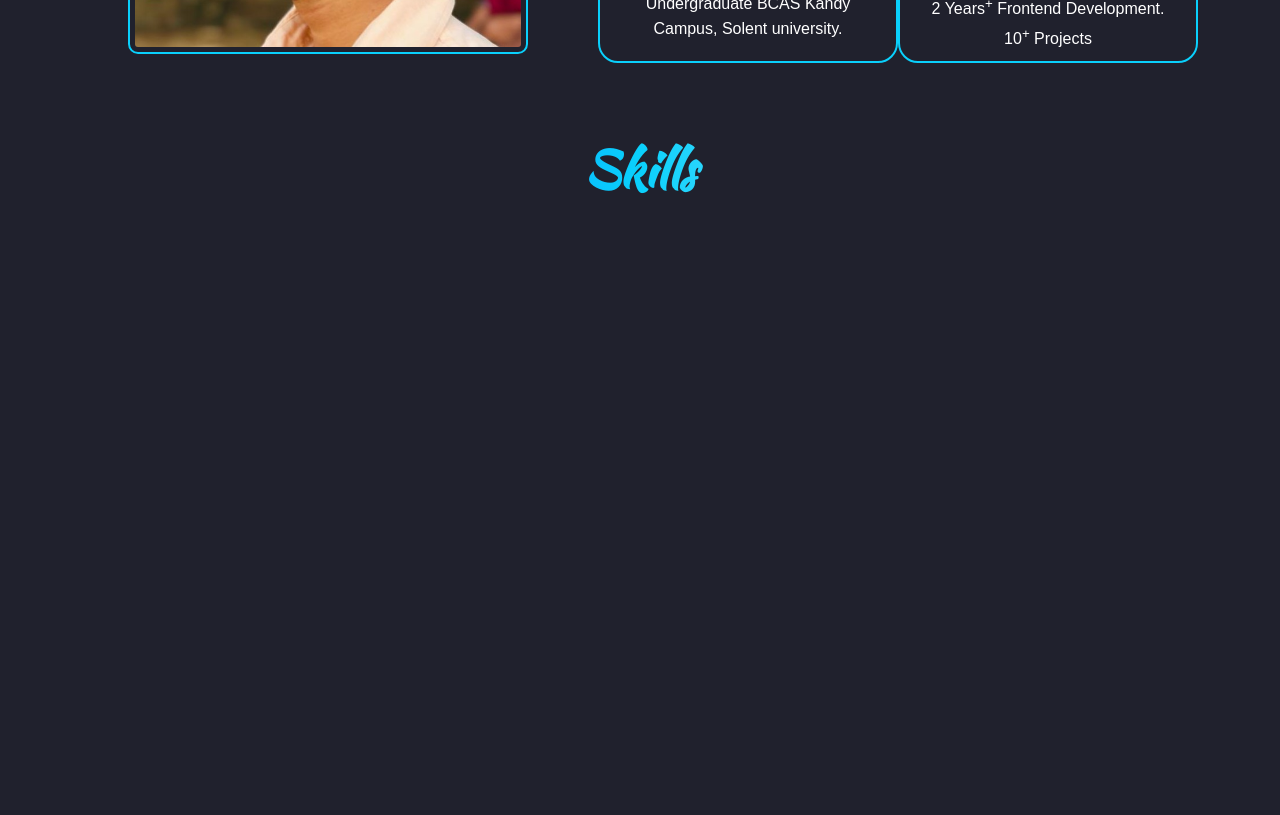
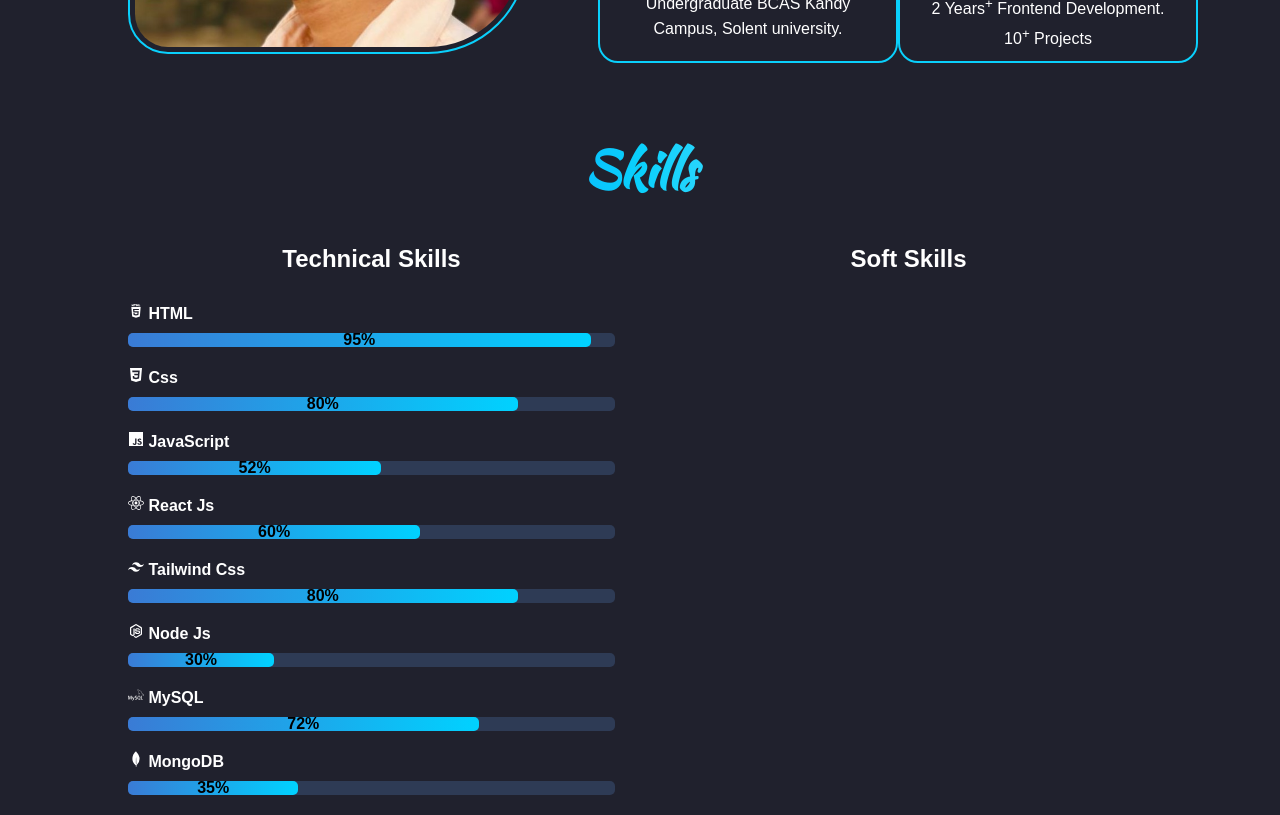
Before and after one commit to SaminduVirajith/my_portfolio, a React (Vite) app: page / in a window 1280 px wide. Shown: the part 1080-1895 px from the top of the page. Before the commit the page ends 1285 px from the top, so only its background shows below. Built offline with nearby package versions, Linux system fonts and the light colour scheme.

Commit message:
add skill section technical skills

```diff
--- a/package.json
+++ b/package.json
@@ -13,6 +13,7 @@
     "react": "^18.2.0",
     "react-dom": "^18.2.0",
     "react-icons": "^5.2.1",
+    "react-intersection-observer": "^9.10.3",
     "react-scroll": "^1.9.0",
     "react-simple-typewriter": "^5.0.1"
   },
--- a/src/assets/components/about/About.css
+++ b/src/assets/components/about/About.css
@@ -26,7 +26,7 @@
     width: 400px;
     padding: 5px;
     border: 2px solid #0ad0fc;
-    border-radius: 10px;
+    border-radius: 100px 40px 100px 40px;
 }
 .about-content p {
     line-height: 25px;
--- a/src/assets/components/hero/Hero.css
+++ b/src/assets/components/hero/Hero.css
@@ -87,6 +87,7 @@
     color: black;
     opacity: 0;
     transition: opacity ease-in-out;
+    cursor: pointer;
 }
 .cv {
     animation: reveal-icon ease-in-out 4s;
--- a/src/assets/components/navbar/Navbar.css
+++ b/src/assets/components/navbar/Navbar.css
@@ -90,6 +90,7 @@
   border: 2px solid red;
   border-radius: 30px;
   font-size: 18px;
+  cursor: pointer;
 }
 #contact:hover{
   border: 2px solid #0ad0fc;
@@ -111,7 +112,7 @@
     display: block;
     font-size: 24px;
     background-color: rgb(36, 36, 36);
-    padding: 2px 10px;
+    padding: 8px 10px 2px;
     cursor: pointer;
     margin-right: 20px;
   }
--- /dev/null
+++ b/src/assets/components/progressBar/ProgressBar.css
@@ -0,0 +1,9 @@
+.progress-bar{
+    background: linear-gradient(90deg, rgba(58, 123, 213, 1) 0%, rgba(0, 210, 255, 1) 100%);
+    margin-top: 10px;
+    margin-bottom: 20px;
+}
+.progress-text{
+    color: black;
+    font-weight: bolder;
+}
--- /dev/null
+++ b/src/assets/components/progressBar/ProgressBar.jsx
@@ -0,0 +1,40 @@
+// ProgressBar.js
+import React, { useEffect, useState } from 'react';
+import './ProgressBar.css'
+
+const ProgressBar = ({ progress }) => {
+  const [width, setWidth] = useState(0);
+
+  useEffect(() => {
+    if (progress > 0) {
+      const timer = setTimeout(() => {
+        setWidth(progress);
+      }, 300);
+      return () => clearTimeout(timer);
+    }
+  }, [progress]);
+
+  return (
+    <div className="progress-bar-container" style={{ width: '100%', backgroundColor: '#2e3b55', borderRadius: '5px', position: 'relative' }}>
+      <div
+        className="progress-bar"
+        style={{
+          width: `${width}%`,
+          height: '14px',
+          borderRadius: '5px',
+          transition: 'width 1s ease-in-out',
+          display: 'flex',
+          alignItems: 'center',
+          justifyContent: 'center',
+          fontWeight: 'bold',
+        }}
+      >
+        <span className="progress-text" style={{ position: 'absolute', width: '100%', textAlign: 'center' }}>
+          {`${width}%`}
+        </span>
+      </div>
+    </div>
+  );
+};
+
+export default ProgressBar;
--- a/src/assets/components/skill/Skill.css
+++ b/src/assets/components/skill/Skill.css
@@ -12,3 +12,30 @@
     background-clip: text;
     -webkit-text-fill-color: transparent;
 }
+.Skill-content{
+    display: flex;
+    justify-content: space-around;
+    margin-top: 40px;
+    gap: 50px;
+}
+.Skill-content h2{
+    text-align: center;
+    margin-bottom: 30px;
+}
+.Skill-content .technical,
+.Skill-content .soft{
+    width: 50%;
+}
+@media only screen and (max-width: 768px){
+    .skill{
+        margin-left: 10px;
+        margin-right: 10px;
+    }
+    .Skill-content{
+        flex-direction: column;
+    }
+    .Skill-content .technical,
+    .Skill-content .soft{
+        width: 100%;
+    }
+}
--- a/src/assets/components/skill/Skill.jsx
+++ b/src/assets/components/skill/Skill.jsx
@@ -1,10 +1,65 @@
 import React from 'react'
 import './Skill.css'
+import { useInView } from 'react-intersection-observer'
+import ProgressBar from '../progressBar/ProgressBar'
+import { TiHtml5 } from "react-icons/ti"
+import { IoLogoCss3, IoLogoJavascript, IoLogoNodejs } from "react-icons/io5"
+import { FaReact } from "react-icons/fa"
+import { RiTailwindCssFill } from "react-icons/ri"
+import { SiMysql, SiMongodb } from "react-icons/si"
+
 
 const Skill = () => {
+
+  const { ref, inView } = useInView({
+    threshold: 0.5,
+    triggerOnce: true,
+  });
+
   return (
-    <div className='skill'>
+    <div ref={ref} className='skill'>
       <h1 className='skill-heading'>Skills</h1>
+      <div className="Skill-content">
+        <div className="technical">
+          <h2>Technical Skills</h2>
+          <h4><TiHtml5 /> HTML</h4>
+            <ProgressBar
+              progress={inView ? 95 : 0}
+            />
+          <h4><IoLogoCss3 /> Css</h4>
+            <ProgressBar
+              progress={inView ? 80 : 0}
+            />
+          <h4><IoLogoJavascript /> JavaScript</h4>
+            <ProgressBar
+              progress={inView ? 52 : 0}
+            />
+            <h4><FaReact /> React Js</h4>
+            <ProgressBar
+              progress={inView ? 60 : 0}
+            />
+            <h4><RiTailwindCssFill /> Tailwind Css</h4>
+            <ProgressBar
+              progress={inView ? 80 : 0}
+            />
+            <h4><IoLogoNodejs /> Node Js</h4>
+            <ProgressBar
+              progress={inView ? 30 : 0}
+            />
+            <h4><SiMysql /> MySQL</h4>
+            <ProgressBar
+              progress={inView ? 72 : 0}
+            />
+            <h4><SiMongodb /> MongoDB</h4>
+            <ProgressBar
+              progress={inView ? 35 : 0}
+            />
+        </div>
+        <div className="soft">
+
+          <h2>Soft Skills</h2>
+        </div>
+      </div>
     </div>
   )
 }
```
Also changed, not shown: 1 other file (tests, documents, lock files or other folders).
